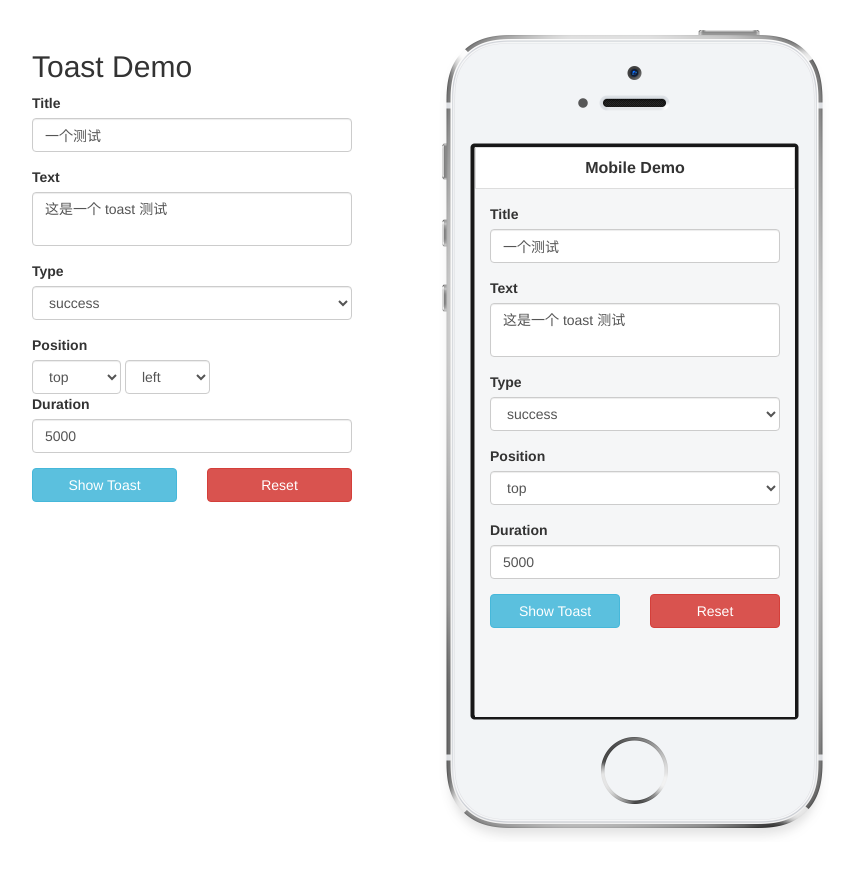
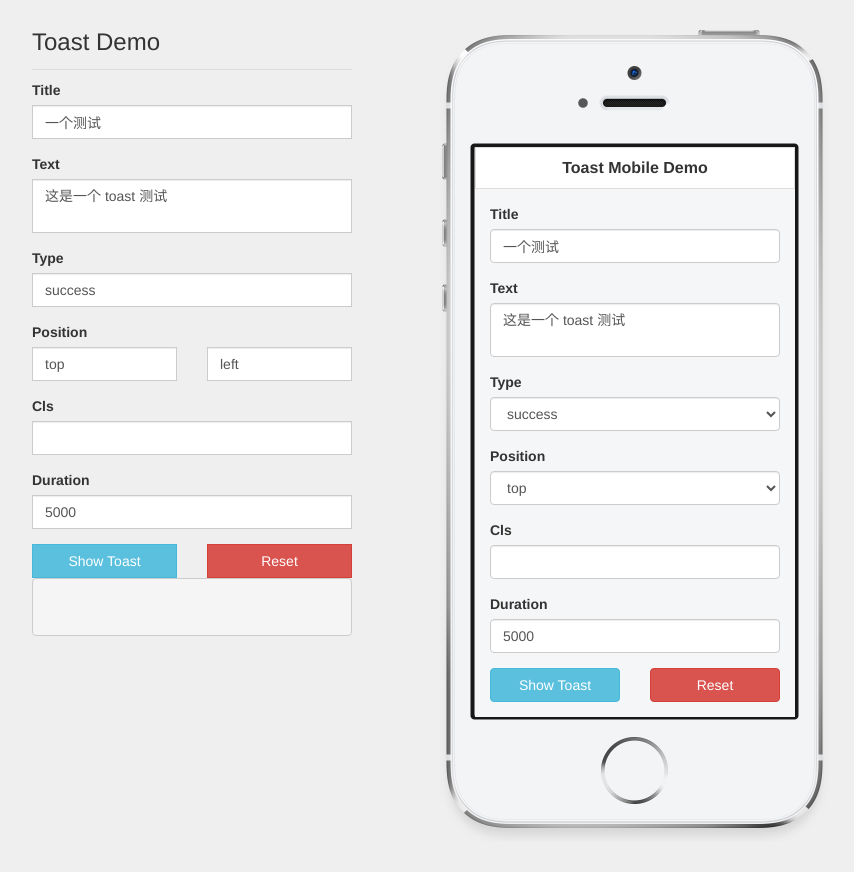
Before and after one commit to sun-sheng/toast, a plain HTML site: page demo/index.html in a window 1280 px wide. Shown: the whole page, without its empty margins (208-1062 px from the left). Drawn offline with nearby package versions, Linux system fonts and the light colour scheme.

Commit message:
修改demo

```diff
--- a/demo/index.html
+++ b/demo/index.html
@@ -6,8 +6,13 @@
     <link rel="stylesheet" href="../dist/toast.min.css"/>
     <link href="http://cdn.bootcss.com/bootstrap/3.3.5/css/bootstrap.min.css" rel="stylesheet">
     <style>
+        body {background-color: #efefef;}
         #container {width: 800px; margin: 30px auto;}
+        .custom-header{margin-top: 0; font-size: 24px; line-height: 1em; padding-bottom: 15px; border-bottom: 1px solid #ddd;}
         .form-box { float: left; width: 320px;}
+        .form-control, .btn, .alert {border-radius: 0;}
+        select {-webkit-appearance: none;}
+        .alert {padding: 0.5em 1em;}
         .frame-box
         {
             float: right;
@@ -28,7 +33,9 @@
 <body ng-app="app">
 <div id="container" class="clearfix">
     <div class="form-box">
-        <h2>Toast Demo</h2>
+        <h1 class="custom-header">
+            Toast Demo
+        </h1>
         <form name="form" novalidate>
             <div class="form-group">
                 <label>Title</label>
@@ -43,13 +50,21 @@
                 <select class="form-control" ng-model="toastOptions.type" ng-options="item for item in toastOptionTypes"></select>
             </div>
             <label>Position</label>
-            <div class="form-inline">
-                <div class="form-group">
-                    <select class="form-control" ng-model="toastPosition.y" ng-options="item for item in toastYPositions" required></select>
+            <div class="row">
+                <div class="col-xs-6">
+                    <div class="form-group">
+                        <select class="form-control" ng-model="toastPosition.y" ng-options="item for item in toastYPositions" required></select>
+                    </div>
                 </div>
-                <div class="form-group">
-                    <select class="form-control" ng-model="toastPosition.x" ng-options="item for item in toastXPositions" required></select>
+                <div class="col-xs-6">
+                    <div class="form-group">
+                        <select class="form-control" ng-model="toastPosition.x" ng-options="item for item in toastXPositions" required></select>
+                    </div>
                 </div>
+            </div>
+            <div class="form-group">
+                <label>Cls</label>
+                <input class="form-control" type="text" ng-model="toastOptions.cls"/>
             </div>
             <div class="form-group">
                 <label>Duration</label>
@@ -64,6 +79,9 @@
                 </div>
             </div>
         </form>
+        <pre>
+
+        </pre>
     </div>
     <div class="frame-box">
         <iframe src="mobile.html"></iframe>
--- a/demo/mobile.html
+++ b/demo/mobile.html
@@ -14,7 +14,7 @@
     </style>
 </head>
 <body ng-app="mobile">
-<div class="mobile-navbar">Mobile Demo</div>
+<div class="mobile-navbar">Toast Mobile Demo</div>
 <form name="form" class="container" novalidate style="padding: 15px;">
     <div class="form-group">
         <label>Title</label>
@@ -31,6 +31,10 @@
     <div class="form-group">
         <label>Position</label>
         <select class="form-control" ng-model="toastOptions.position" ng-options="item for item in toastOptionPositions"></select>
+    </div>
+    <div class="form-group">
+        <label>Cls</label>
+        <input class="form-control" type="text" ng-model="toastOptions.cls"/>
     </div>
     <div class="form-group">
         <label>Duration</label>
```
